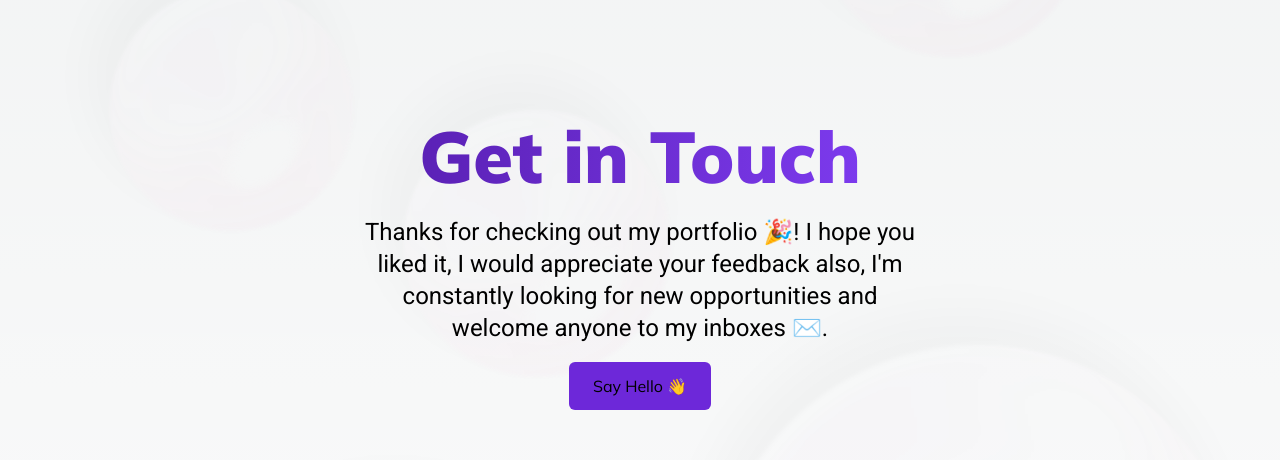
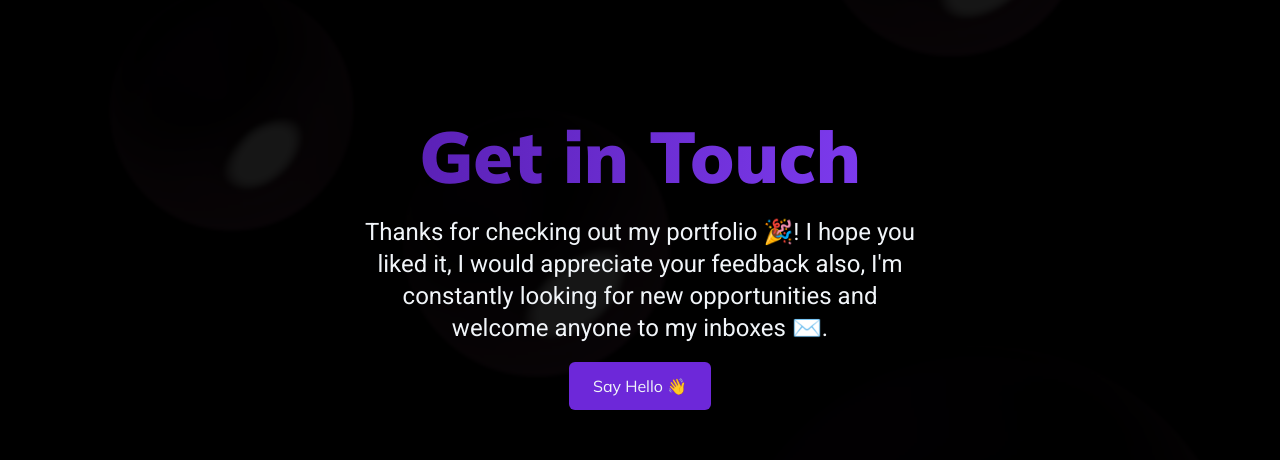
Before and after one commit to Noobie-21/Aman, a Next.js app: page / in a window 1280 px wide. Shown: the part 3000-3460 px from the top of the page. Built offline with nearby package versions, Linux system fonts and the light colour scheme; a web font is replaced by a local one.

Commit message:
fix some issues

```diff
--- a/app/globals.css
+++ b/app/globals.css
@@ -15,8 +15,8 @@ font-family: 'REM', sans-serif;
 
 :root {
   --foreground-rgb: 0, 0, 0;
-  --background-start-rgb: 214, 219, 220;
-  --background-end-rgb: 255, 255, 255;
+  --background-start-rgb: 0, 0, 0;
+  --background-end-rgb: 0, 0, 0;
   --mulish: "Mulish", sans-serif;
   --roboto: "Roboto", sans-serif;
   --creep: "'Creepster' , sans-serif";
--- a/components/contact/Contact.tsx
+++ b/components/contact/Contact.tsx
@@ -5,12 +5,12 @@ type Props = {};
 
 const Contact = (props: Props) => {
   return (
-    <div className="w-full md:h-72 h-full p-6 flex flex-col justify-center items-center mt-6 ">
+    <div className="w-full md:h-72 h-full p-6 flex flex-col justify-center items-center mt-6 text-slate-100">
       <div className="flex flex-col justify-center items-center w-full h-full ">
         <h1 className="md:text-7xl text-5xl font-mulish font-bold bg-gradient-to-r from-violet-800  to-violet-600  text-transparent bg-clip-text mb-6">
           Get in Touch
         </h1>
-        <h4 className="max-w-xl text-2xl font-roboto text-center mb-5">
+        <h4 className="max-w-xl text-2xl font-roboto text-center mb-5 ">
           Thanks for checking out my portfolio 🎉! I hope you liked it, I would
           appreciate your feedback also, I'm constantly looking for new
           opportunities and welcome anyone to my inboxes ✉️.
```
